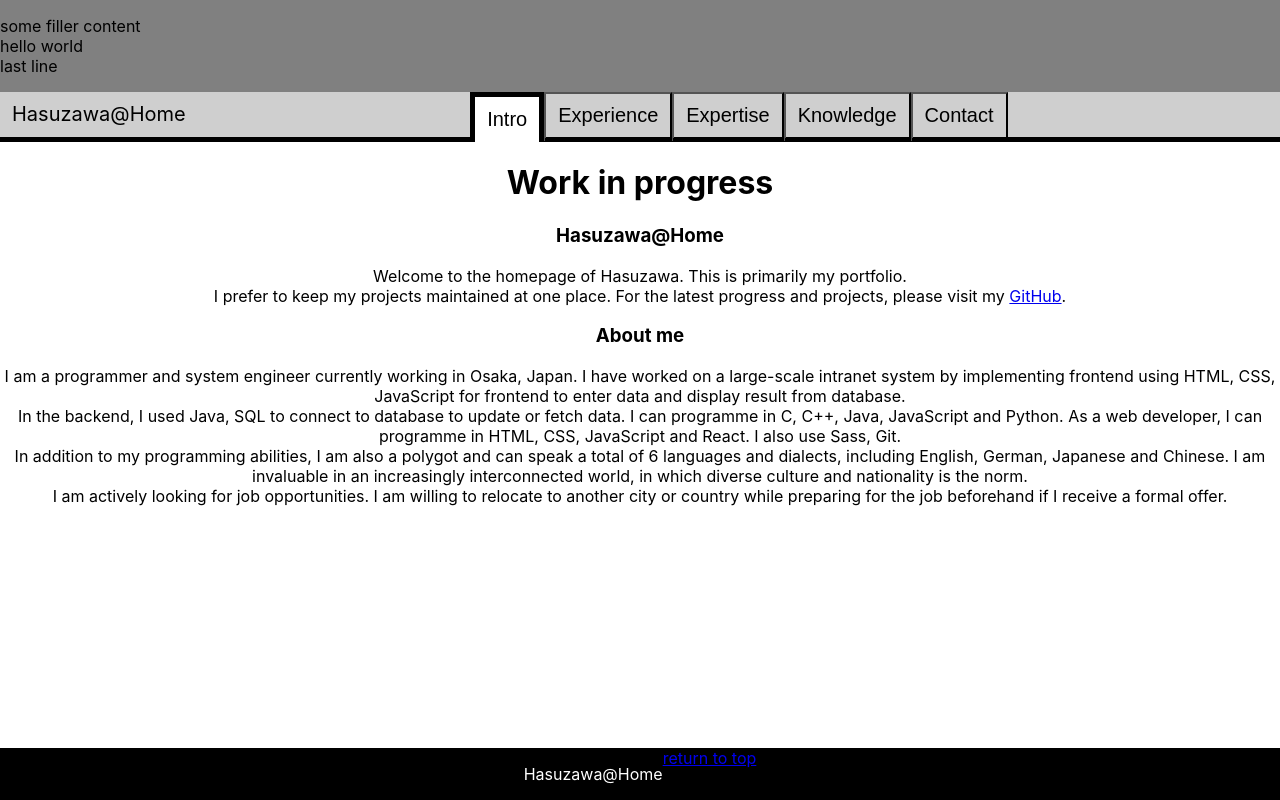
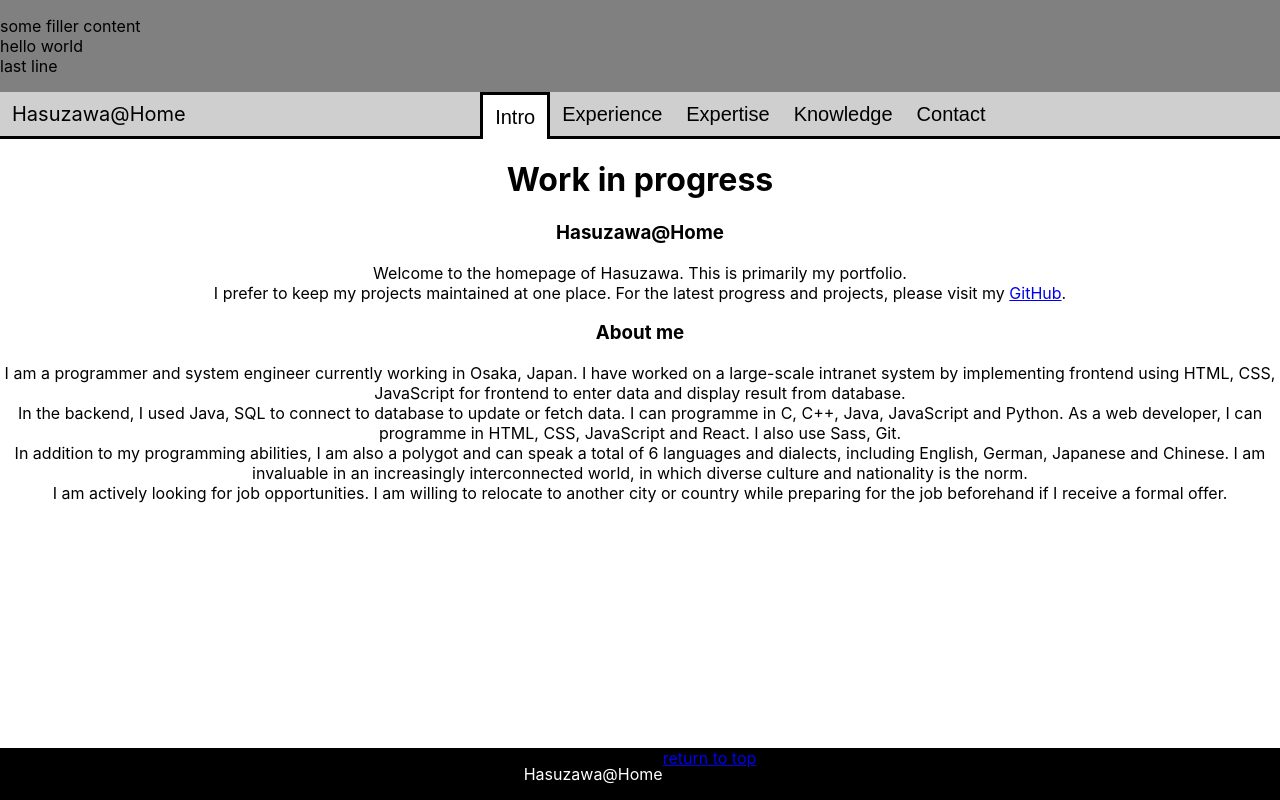
Before and after one commit to Hasuzawa/Homepage, a React (Create React App) app: page / in a window 1280 px wide. Built offline with nearby package versions, Linux system fonts and the light colour scheme; the HTML template or start-up script is replaced by a standard one.

Commit message:
fixed Scss

```diff
--- a/src/Components/style.scss
+++ b/src/Components/style.scss
@@ -1,5 +1,6 @@
 /*  variables */
 
+$header-border: 3px;
 
 
 
@@ -31,7 +32,7 @@
 
 
 %header-border-bottom{
-    border-bottom: 5px solid black;
+    border-bottom: $header-border solid black;
 }
 
 .header > span{
@@ -44,7 +45,8 @@
 }
 
 .header > button{
-    @extend %header-border-bottom;
+    border: $header-border transparent;
+    border-bottom: $header-border solid black;
 
     margin: 0px;
     padding: 10px 12px;
@@ -57,25 +59,26 @@
 
     &.selected{
         background-color: white;
-        border: 5px solid black;
-        border-bottom: 5px transparent;
+        border: $header-border solid black;
+        border-bottom: $header-border transparent;
     }
 
     &:hover{
-        background-color: rgb(255, 247, 25);
-        color: black;
+        background-color: rgba(0, 0, 0, 0.2);
     }
 
     &:active{
-        background-color: red;
+        /* change this */
+        background-color: rgba(236, 61, 61, 0.2);
     }
 }
 
 /* should have a thematic consistence in some colour */
 
 .header > div.filler{
+    @extend %header-border-bottom;
+
     flex-grow: 1;
-    border-bottom: 5px solid black;
 }
 
 /*not used now */
```
